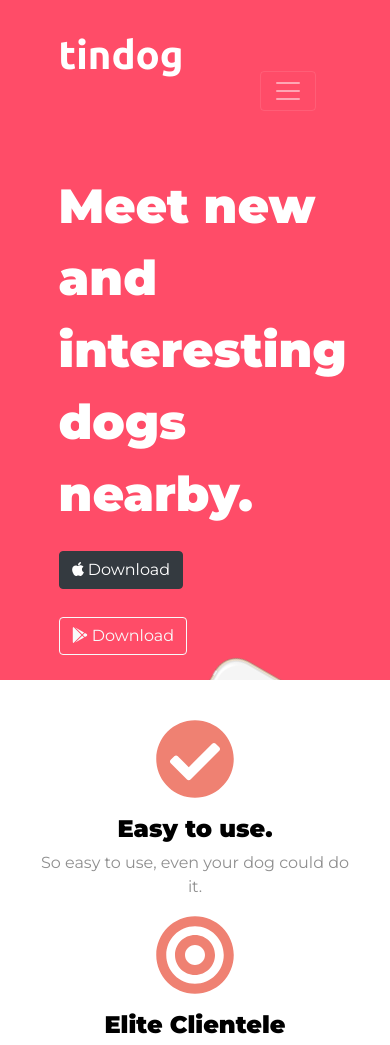
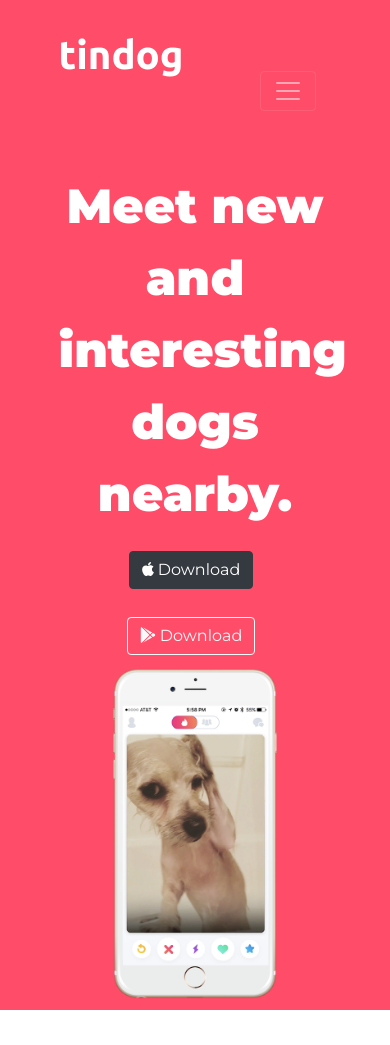
Before and after one commit to paulmcaruana/TinDog-Start, a plain HTML site: page index.html in a window 390 px wide. Shown: the top 1045 px of the page. Drawn offline with nearby package versions, Linux system fonts and the light colour scheme.

Commit message:
CSS code cleansed

```diff
--- a/css/styles.css
+++ b/css/styles.css
@@ -1,10 +1,12 @@
+/*title section*/
+
 #title {
   background-color: #ff4c68;
   padding-top: 3%;
   padding-right: 15%;
   padding-bottom: 3%;
   padding-left: 15%
-  font-family: 'Montserrat';
+  font-family: 'Montserrat', sans-serif;
 }
 body {
   font-family: 'Montserrat', sans-serif;
@@ -23,9 +25,21 @@
   font-weight: bold;
   font-family:'Montserrat', sans-serif;
 }
-
+.button-space {
+  margin-left: 0;
+  margin-right: 3%;
+  margin-top: 5%;
+  margin-bottom: 5%
+}
 .container-fluid {
   padding: 3% 15%;
+}
+
+.iphone {
+  transform: rotate(30deg);
+  width: 60%;
+  margin-left: 4rem;
+  position: absolute;
 }
 
 .navbar {
@@ -45,6 +59,8 @@
  font-size: 1.2rem;
  margin-bottom: 4.5rem;
  }
+
+/*Features section*/
 
 #features {
   padding-top: 10%;
@@ -74,20 +90,28 @@
   color: #ff4c68;
 }
 
-.iphone {
-  transform: rotate(30deg);
-  width: 60%;
-  margin-left: 4rem;
-  position: absolute;
+
+
+/*testimonial section*/
+#press {
+  background-color: #ef8172;
+  text-align: center;
+  z-index: 3;
+
 }
 
-.button-space {
-  margin-left: 0;
-  margin-right: 3%;
-  margin-top: 5%;
-  margin-bottom: 5%
+#testimonials {
+  text-align: center;
+  color: white;
+  background-color: #ef8172;
 }
+
 .carousel-item {
+}
+
+.press-logo {
+width: 15%;
+padding: 10px 20px 50px;
 }
 
 .testimonial-image {
@@ -102,21 +126,17 @@
 font-family:'Montserrat', sans-serif;
 
 }
-#testimonials {
+
+
+/*pricing section*/
+
+#cta {
   text-align: center;
   color: white;
-  background-color: #ef8172;
+  background-color: #ff4c68;
+  padding: 10% 10%;
 }
-.press-logo {
-width: 15%;
-padding: 10px 20px 50px;
-}
-#press {
-  background-color: #ef8172;
-  text-align: center;
-  z-index: 3;
 
-}
 #pricing {
   padding: 7% 15%;
   text-align: center;
@@ -127,12 +147,7 @@
 
 }
 
-#cta {
-  text-align: center;
-  color: white;
-  background-color: #ff4c68;
-  padding: 10% 10%;
-}
+/*footer section*/
 
 #footer {
   text-align: center;
@@ -143,3 +158,25 @@
   color: #ff4c68;
 margin: 2% 2% 2% 2%;
 }
+
+/*media queries*/
+
+@media screen and (max-width: 992px) {
+
+
+#features {
+z-index: 0;
+position: ;
+}
+
+#title {
+  text-align: center;
+}
+.iphone {
+  transform: rotate(0deg);
+  width: 60%;
+  margin-left: 0rem;
+  text-align: center;
+  position: relative;
+}
+}
--- a/index.html
+++ b/index.html
@@ -36,12 +36,12 @@
 
 
       <div class="row">
-        <div class=col-md-6>
+        <div class=col-lg-6>
       <h1>Meet new and interesting dogs nearby.</h1>
       <button type="button" class="btn btn-dark button-space"><i class="fab fa-apple"></i> Download</button>
       <button type="button" class="btn btn-outline-light button-space"><i class="fab fa-google-play"></i> Download</button>
     </div>
-      <div class=col-md-6>
+      <div class=col-lg-6>
       <img class="iphone" src="images/iphone6.png" alt="iphone-mockup">
     </div>
     </div>
```
